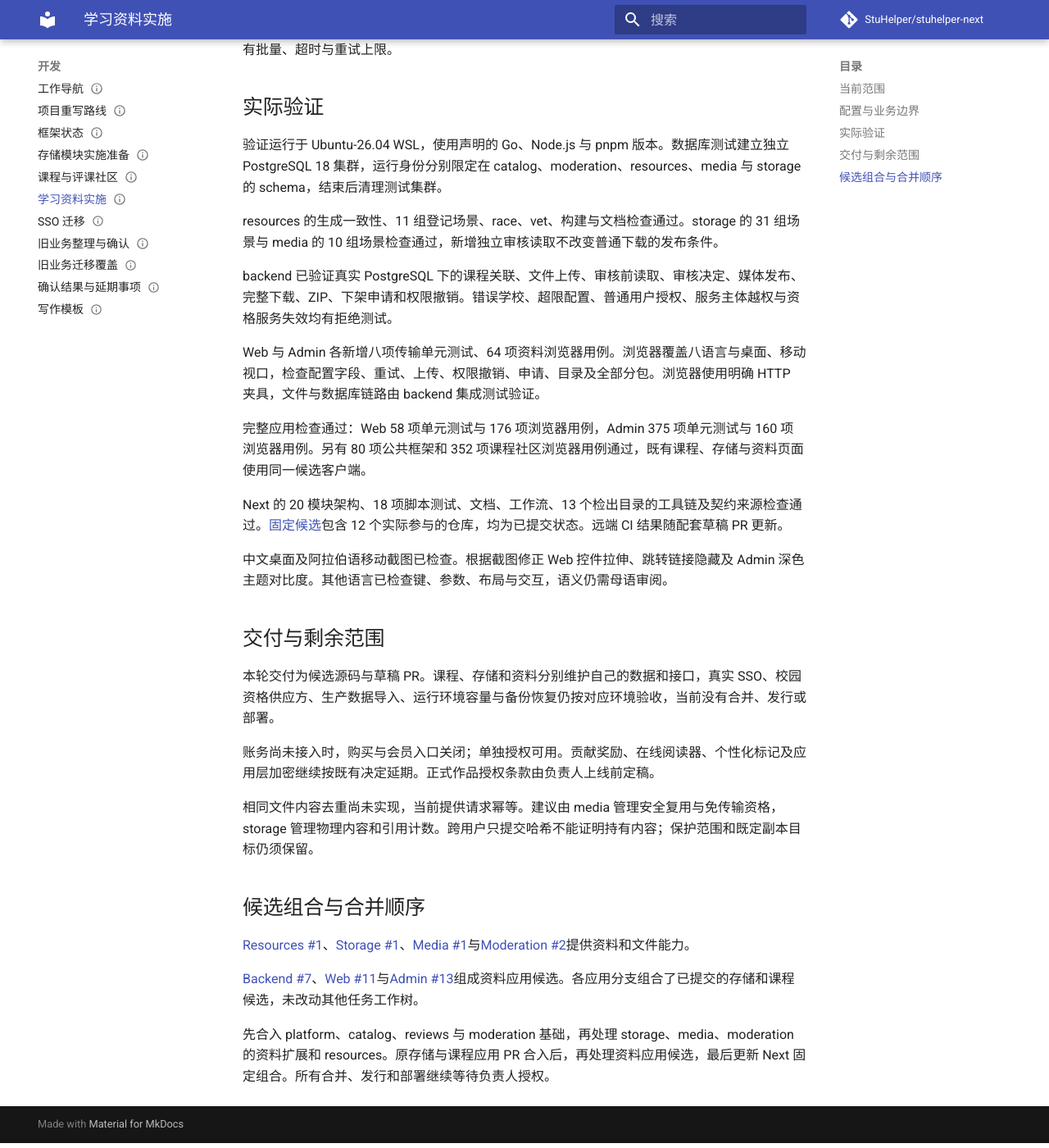
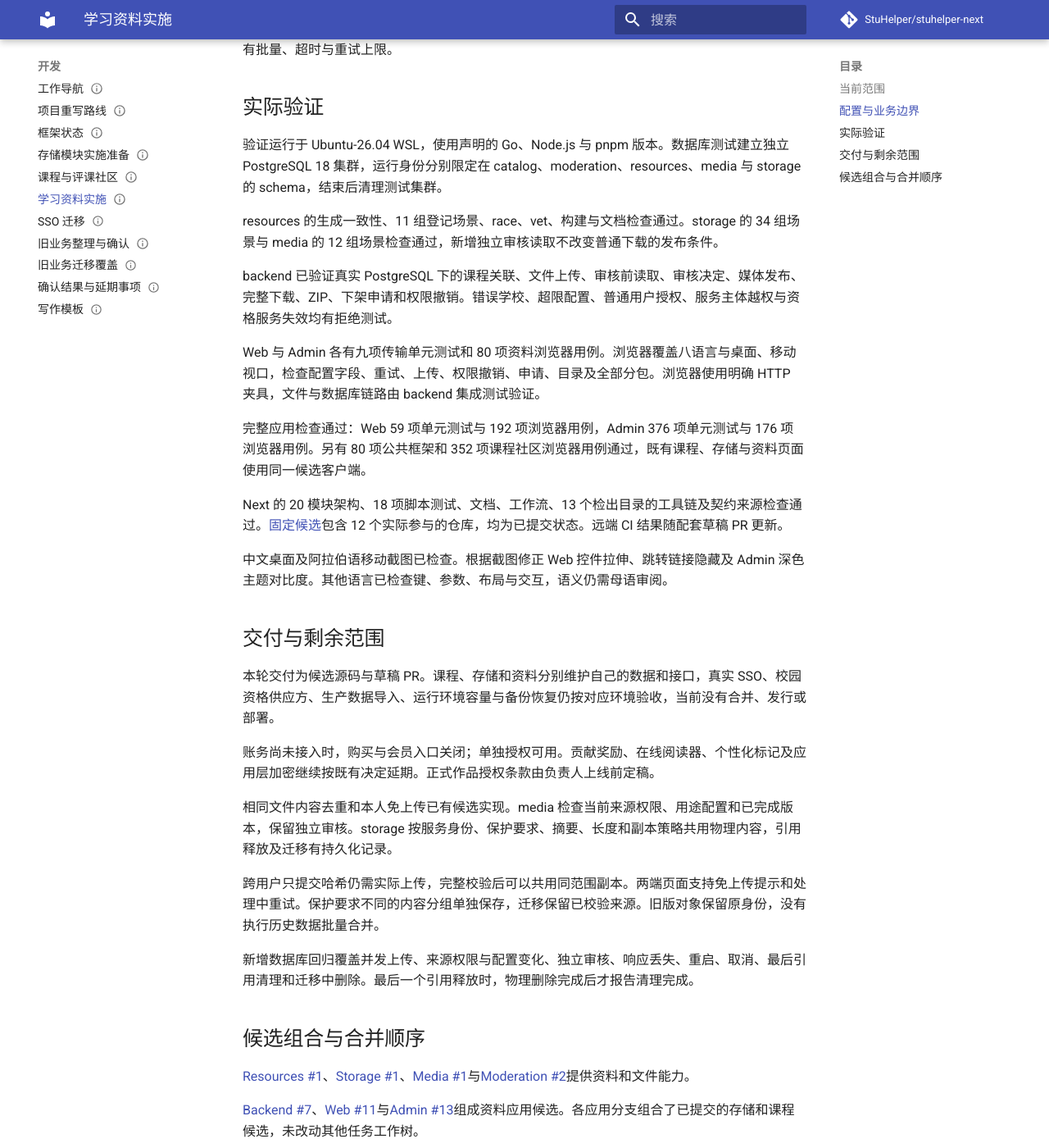
Before and after one commit to StuHelper/stuhelper-next, an MkDocs documentation site: the page built from docs/development/resources.md, in a window 1280 px wide and 1400 px high, scrolled down 1367 px. Shown: the whole window at 82% size. Built offline with MkDocs 1.6.1 and Material for MkDocs 9.7.7, drawn with Linux system fonts in a browser that asks for light colours; comment, search, counter and statistics services are not loaded.

Commit message:
feat(media): document verified deduplication and pin reuse candidates

```diff
--- a/docs/development/resources.md
+++ b/docs/development/resources.md
@@ -40,13 +40,13 @@
 
 验证运行于 Ubuntu-26.04 WSL，使用声明的 Go、Node.js 与 pnpm 版本。数据库测试建立独立 PostgreSQL 18 集群，运行身份分别限定在 catalog、moderation、resources、media 与 storage 的 schema，结束后清理测试集群。
 
-resources 的生成一致性、11 组登记场景、race、vet、构建与文档检查通过。storage 的 31 组场景与 media 的 10 组场景检查通过，新增独立审核读取不改变普通下载的发布条件。
+resources 的生成一致性、11 组登记场景、race、vet、构建与文档检查通过。storage 的 34 组场景与 media 的 12 组场景检查通过，新增独立审核读取不改变普通下载的发布条件。
 
 backend 已验证真实 PostgreSQL 下的课程关联、文件上传、审核前读取、审核决定、媒体发布、完整下载、ZIP、下架申请和权限撤销。错误学校、超限配置、普通用户授权、服务主体越权与资格服务失效均有拒绝测试。
 
-Web 与 Admin 各新增八项传输单元测试、64 项资料浏览器用例。浏览器覆盖八语言与桌面、移动视口，检查配置字段、重试、上传、权限撤销、申请、目录及全部分包。浏览器使用明确 HTTP 夹具，文件与数据库链路由 backend 集成测试验证。
+Web 与 Admin 各有九项传输单元测试和 80 项资料浏览器用例。浏览器覆盖八语言与桌面、移动视口，检查配置字段、重试、上传、权限撤销、申请、目录及全部分包。浏览器使用明确 HTTP 夹具，文件与数据库链路由 backend 集成测试验证。
 
-完整应用检查通过：Web 58 项单元测试与 176 项浏览器用例，Admin 375 项单元测试与 160 项浏览器用例。另有 80 项公共框架和 352 项课程社区浏览器用例通过，既有课程、存储与资料页面使用同一候选客户端。
+完整应用检查通过：Web 59 项单元测试与 192 项浏览器用例，Admin 376 项单元测试与 176 项浏览器用例。另有 80 项公共框架和 352 项课程社区浏览器用例通过，既有课程、存储与资料页面使用同一候选客户端。
 
 Next 的 20 模块架构、18 项脚本测试、文档、工作流、13 个检出目录的工具链及契约来源检查通过。[固定候选](../../workspace.lock.json)包含 12 个实际参与的仓库，均为已提交状态。远端 CI 结果随配套草稿 PR 更新。
 
@@ -58,7 +58,11 @@
 
 账务尚未接入时，购买与会员入口关闭；单独授权可用。贡献奖励、在线阅读器、个性化标记及应用层加密继续按既有决定延期。正式作品授权条款由负责人上线前定稿。
 
-相同文件内容去重尚未实现，当前提供请求幂等。建议由 media 管理安全复用与免传输资格，storage 管理物理内容和引用计数。跨用户只提交哈希不能证明持有内容；保护范围和既定副本目标仍须保留。
+相同文件内容去重和本人免上传已有候选实现。media 检查当前来源权限、用途配置和已完成版本，保留独立审核。storage 按服务身份、保护要求、摘要、长度和副本策略共用物理内容，引用释放及迁移有持久化记录。
+
+跨用户只提交哈希仍需实际上传，完整校验后可以共用同范围副本。两端页面支持免上传提示和处理中重试。保护要求不同的内容分组单独保存，迁移保留已校验来源。旧版对象保留原身份，没有执行历史数据批量合并。
+
+新增数据库回归覆盖并发上传、来源权限与配置变化、独立审核、响应丢失、重启、取消、最后引用清理和迁移中删除。最后一个引用释放时，物理删除完成后才报告清理完成。
 
 ## 候选组合与合并顺序
 
```
Also changed, not shown: docs/design/storage-architecture.md (+4 -2 lines), docs/development/storage-module.md (+6 -2 lines), docs/spec/media.md (+16 -3 lines), docs/spec/resource-sharing.md (+1 -0 lines), docs/spec/storage-placement.md (+9 -1 lines), workspace.lock.json (+5 -5 lines), 1 other file.
